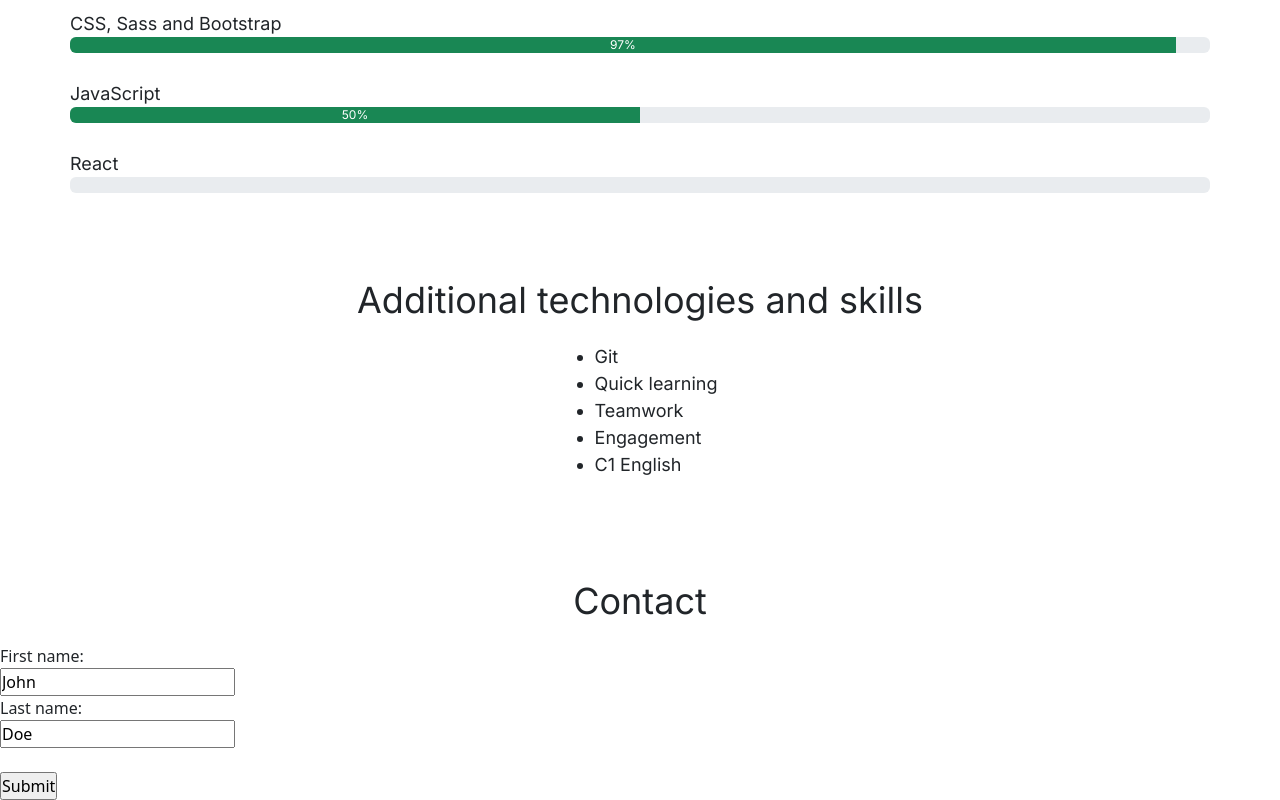
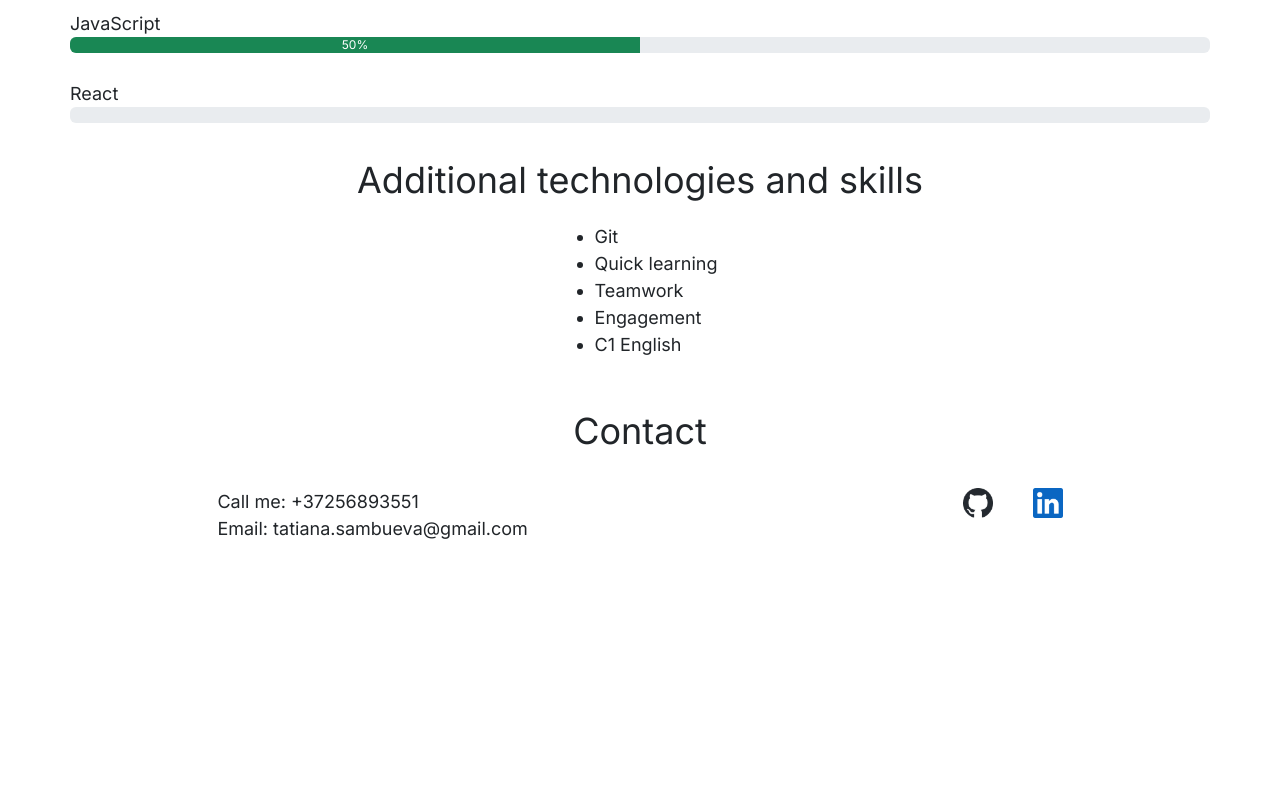
Before and after one commit to TatianaSambueva/Homework, a plain HTML site: page portfolio/index.html in a window 1280 px wide. Shown: the part 1446-2246 px from the top of the page. After the commit the page ends 2034 px from the top, so only its background shows below. Drawn offline with nearby package versions, Linux system fonts and the light colour scheme.

Commit message:
added footer and solved minor issues with links

```diff
--- a/portfolio/index.html
+++ b/portfolio/index.html
@@ -5,23 +5,24 @@
     <meta charset="UTF-8">
     <meta name="viewport" content="width=device-width, initial-scale=1.0">
     <title>Document</title>
+    <link rel="stylesheet" href="https://cdn.jsdelivr.net/npm/bootstrap@5.3.2/dist/css/bootstrap.min.css">
     <link rel="stylesheet" href="/portfolio/style.css">
     <link rel="preconnect" href="https://fonts.googleapis.com">
     <link rel="preconnect" href="https://fonts.gstatic.com" crossorigin>
     <link href="https://fonts.googleapis.com/css2?family=Inter:wght@400;600&display=swap" rel="stylesheet">
-    <link rel="stylesheet" href="https://cdn.jsdelivr.net/npm/bootstrap@5.3.2/dist/css/bootstrap.min.css
-    ">
 </head>
 
 <body>
 
     <header class="header-conteiner">
 
+
         <nav class="header-nav">
-            <div class="header-link"><a href="#">Technologies</a></div>
+            <a href="#!">Technologies</a>
+
             <div class="header-link"><a href="#">Projects</a></div>
         </nav>
-            <div class="header-button"><button type="button" class="btn btn-dark">Contact</button></div>
+        <div class="header-button"><button type="button" class="btn btn-dark">Contact</button></div>
 
     </header>
 
@@ -112,13 +113,37 @@
 
     <footer class="footer-conteiner">
         <p class="main-p-heading2">Contact</p>
-        <form action="/action_page.php">
-            <label for="fname">First name:</label><br>
-            <input type="text" id="fname" name="fname" value="John"><br>
-            <label for="lname">Last name:</label><br>
-            <input type="text" id="lname" name="lname" value="Doe"><br><br>
-            <input type="submit" value="Submit">
-        </form>
+
+        <div class="footer-conteiner-contact">
+
+            <div class="footer-address">
+                <address>
+                    Call me: +37256893551 <br>
+                    Email: tatiana.sambueva@gmail.com
+                </address>
+            </div>
+            <div class="contact-links">
+                <div>
+
+                    <a href="#"> <img src="/portfolio/Vector (1).png" width="30px" alt=""></a>
+
+                </div>
+                <div>
+                    <a href="#"><img src="/portfolio/Vector.png" width="30px" alt=""></a>
+
+                </div>
+            </div>
+
+
+
+        </div>
+
+
+
+
+        </div>
+        </div>
+
     </footer>
     <script src="https://cdn.jsdelivr.net/npm/bootstrap@5.3.2/dist/js/bootstrap.bundle.min.js
     "></script>
--- a/portfolio/style.css
+++ b/portfolio/style.css
@@ -25,20 +25,10 @@ a {
     color: black;
 }
 
-a:visited {
-    color: black;
-}
-
 .header-button {
     margin-left: 40px;
     margin-right: 30px;
 }
-
-/* .header-button {
-    font-family: 'Inter', sans-serif;
-    font-size: 24px;
-
-} */
 
 .main-intro {
     font-family: 'Inter', sans-serif;
@@ -56,7 +46,7 @@ a:visited {
 .main-technologies {
     font-family: 'Inter', sans-serif;
     font-size: 18px;
-    margin: 80px 70px;
+    margin: 20px 70px;
 
 }
 
@@ -78,7 +68,7 @@ a:visited {
 .main-projects-list {
     display: grid;
     grid-template-columns: repeat(auto-fill, minmax(400px, 1fr));
-    row-gap: 50px;
+    row-gap: 30px;
     margin: 30px;
     column-gap: 150px;
 }
@@ -108,7 +98,7 @@ a:visited {
 }
 
 .main-technologies-additional {
-    margin: 80px 70px;
+    margin: 30px 70px;
 }
 
 .main-technologies-additional-ul {
@@ -116,3 +106,33 @@ a:visited {
     margin: 0 auto;
     padding: 0;
 }
+
+.footer-contacts {
+    display: flex;
+    justify-content: space-between;
+    margin: 15px 400px 50px 400px;
+}
+
+.contact {
+    display: flex;
+    justify-content: space-between;
+    margin: 0px 350px;
+}
+
+.footer-conteiner-contact {
+    display: flex;
+    justify-content: space-around;
+    margin-bottom: 30px;
+    margin-top: 30px;
+}
+
+.contact-links {
+    display: flex;
+    justify-content: space-between;
+    width: 100px;
+}
+
+.footer-address {
+    font-family: 'Inter', sans-serif;
+    font-size: 18px;
+}
```
Also changed, not shown: portfolio/Vector (1).png (added), portfolio/Vector.png (added).
